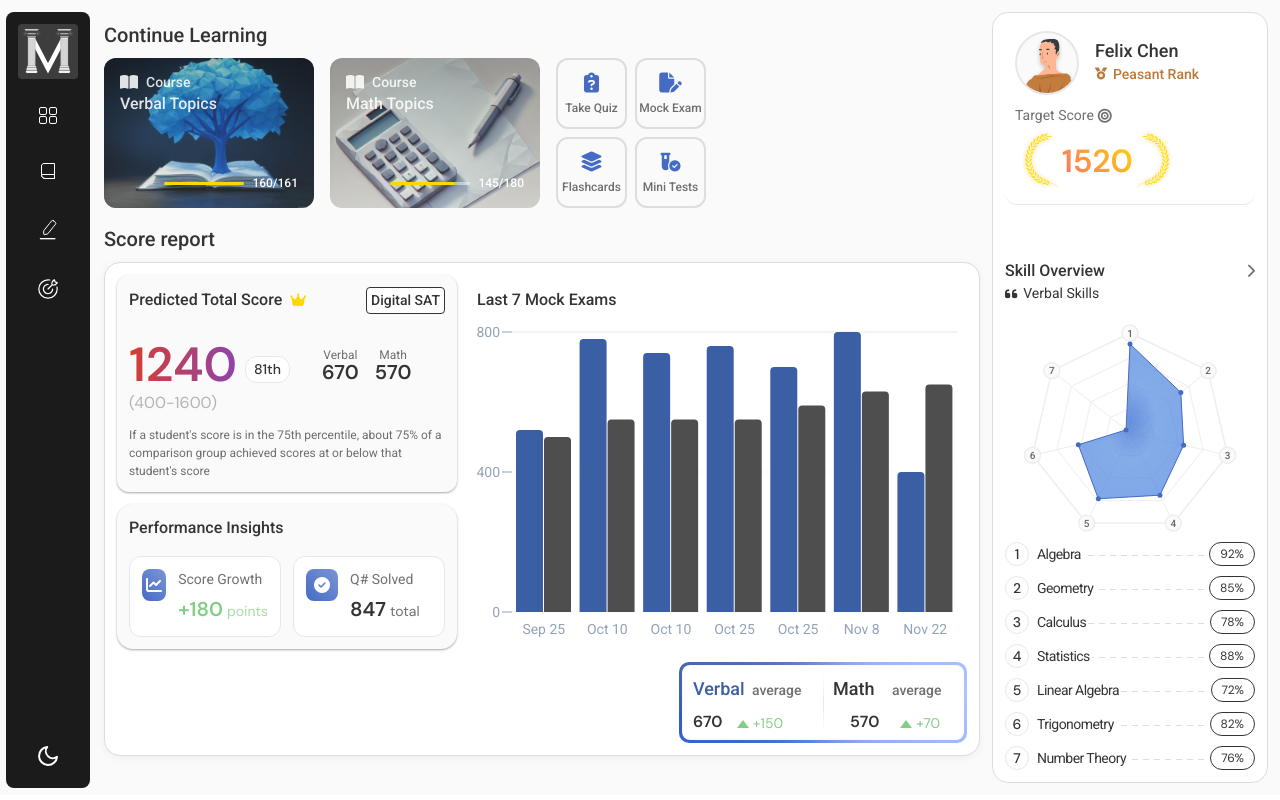
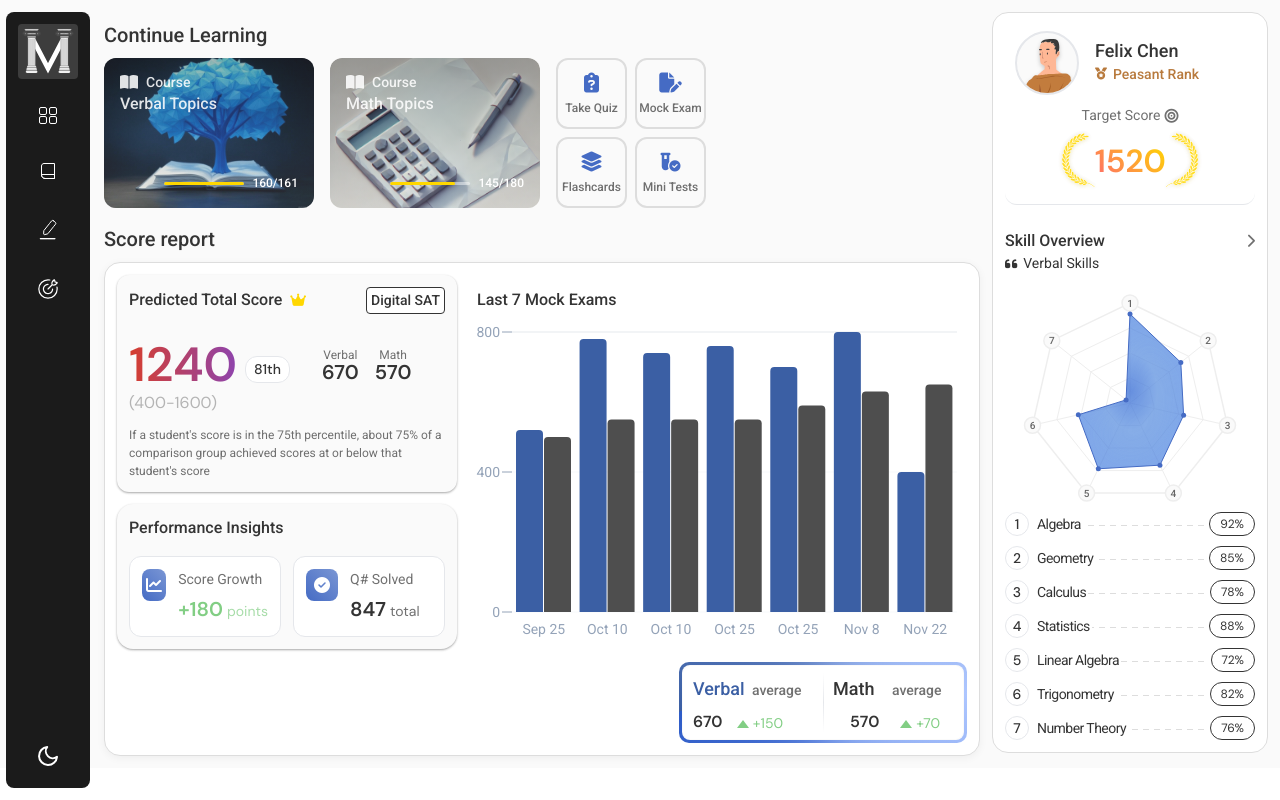
Before and after one commit to Orujhimaru/max_odyssey, a React (Vite) app: page / in a window 1280 px wide. Built offline with nearby package versions, Linux system fonts and the light colour scheme; a web font is replaced by a local one.

Commit message:
design: minor css, Dashboard design is kinda finished, time to move on

```diff
--- a/src/components/ProfileSection/ProfileSection.css
+++ b/src/components/ProfileSection/ProfileSection.css
@@ -92,8 +92,7 @@
   display: flex;
   flex-direction: column;
   justify-content: space-between;
-  align-items: flex-end;
-  align-items: flex-start;
+  align-items: center;
   gap: 4px;
   padding-top: 10px;
   position: relative;
@@ -147,7 +146,7 @@
   -webkit-background-clip: text;
   -webkit-text-fill-color: transparent;
   z-index: 1;
-  padding: 0 4px;
+  /* padding: 0 4px; */
 }
 
 .score-range {
--- a/src/components/RadarComponent/RadarChart/RadarChart.css
+++ b/src/components/RadarComponent/RadarChart/RadarChart.css
@@ -101,7 +101,7 @@
 }
 
 .radar-chart-container {
-  margin-top: 42px;
+  margin-top: 12px;
   width: 100%;
   height: fit-content;
   max-width: 250px;
--- a/src/components/ScoreColumnComponent/ScoreColumnGraph/ScoreColumn.css
+++ b/src/components/ScoreColumnComponent/ScoreColumnGraph/ScoreColumn.css
@@ -6,6 +6,7 @@
 } */
 
 .chart-container {
+  flex: 1;
   display: flex;
   width: 100%;
   height: fit-content; /* Let content determine height */
```
